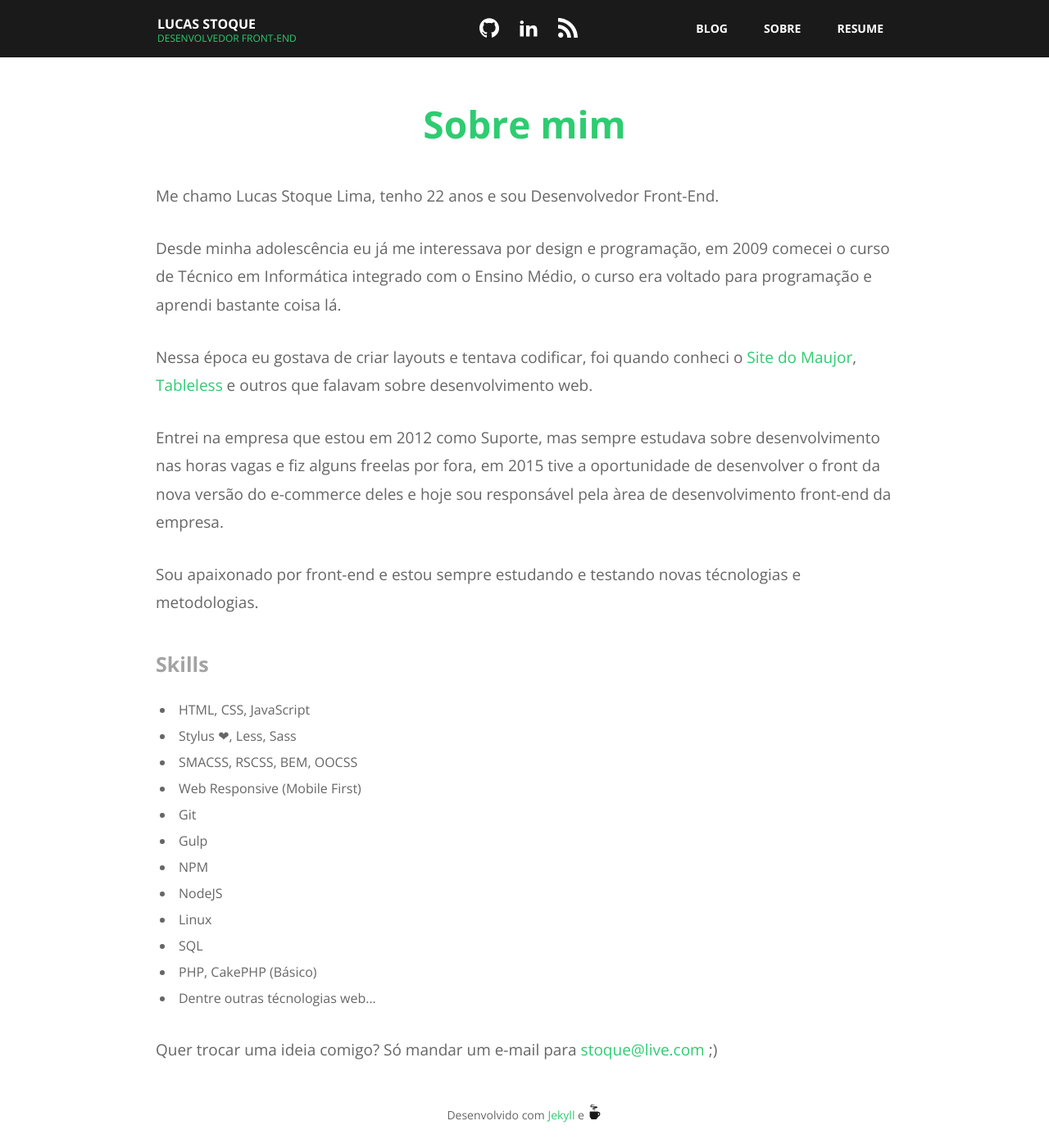
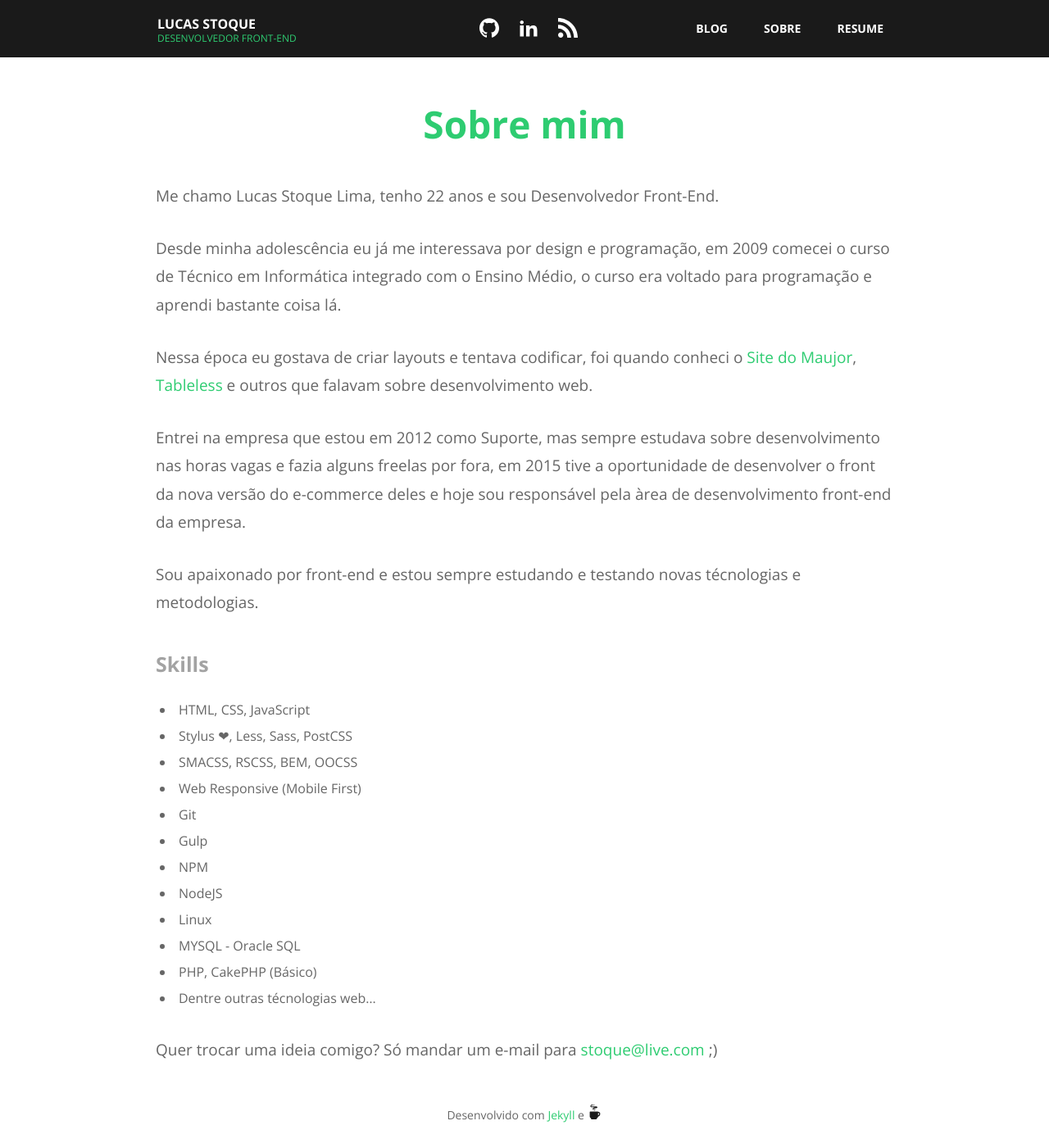
Before and after one commit to stoque/stoque.github.io, a Jekyll site: the page built from about.md, in a window 1280 px wide. Shown: the whole page at 82% size. Built offline with Jekyll 4.4.1, drawn with Linux system fonts in a browser that asks for light colours.

Commit message:
Update about me page

```diff
--- a/about.md
+++ b/about.md
@@ -12,13 +12,13 @@ Desde minha adolescência eu já me interessava por design e programação, em 2
 
 Nessa época eu gostava de criar layouts e tentava codificar, foi quando conheci o [Site do Maujor](http://www.maujor.com/), [Tableless](http://tableless.com.br/) e outros que falavam sobre desenvolvimento web.
 
-Entrei na empresa que estou em 2012 como Suporte, mas sempre estudava sobre desenvolvimento nas horas vagas e fiz alguns freelas por fora, em 2015 tive a oportunidade de desenvolver o front da nova versão do e-commerce deles e hoje sou responsável pela àrea de desenvolvimento front-end da empresa.
+Entrei na empresa que estou em 2012 como Suporte, mas sempre estudava sobre desenvolvimento nas horas vagas e fazia alguns freelas por fora, em 2015 tive a oportunidade de desenvolver o front da nova versão do e-commerce deles e hoje sou responsável pela àrea de desenvolvimento front-end da empresa.
 
 Sou apaixonado por front-end e estou sempre estudando e testando novas técnologias e metodologias.
 
 ### Skills
 * HTML, CSS, JavaScript
-* Stylus ❤, Less, Sass
+* Stylus ❤, Less, Sass, PostCSS
 * SMACSS, RSCSS, BEM, OOCSS
 * Web Responsive (Mobile First)
 * Git
@@ -26,7 +26,7 @@ Sou apaixonado por front-end e estou sempre estudando e testando novas técnolog
 * NPM
 * NodeJS
 * Linux
-* SQL
+* MYSQL - Oracle SQL
 * PHP, CakePHP (Básico)
 * Dentre outras técnologias web...
 
```
Also changed, not shown: _posts/2016-08-30-lorem-ipsum.markdown (deleted, +0 -33 lines).
